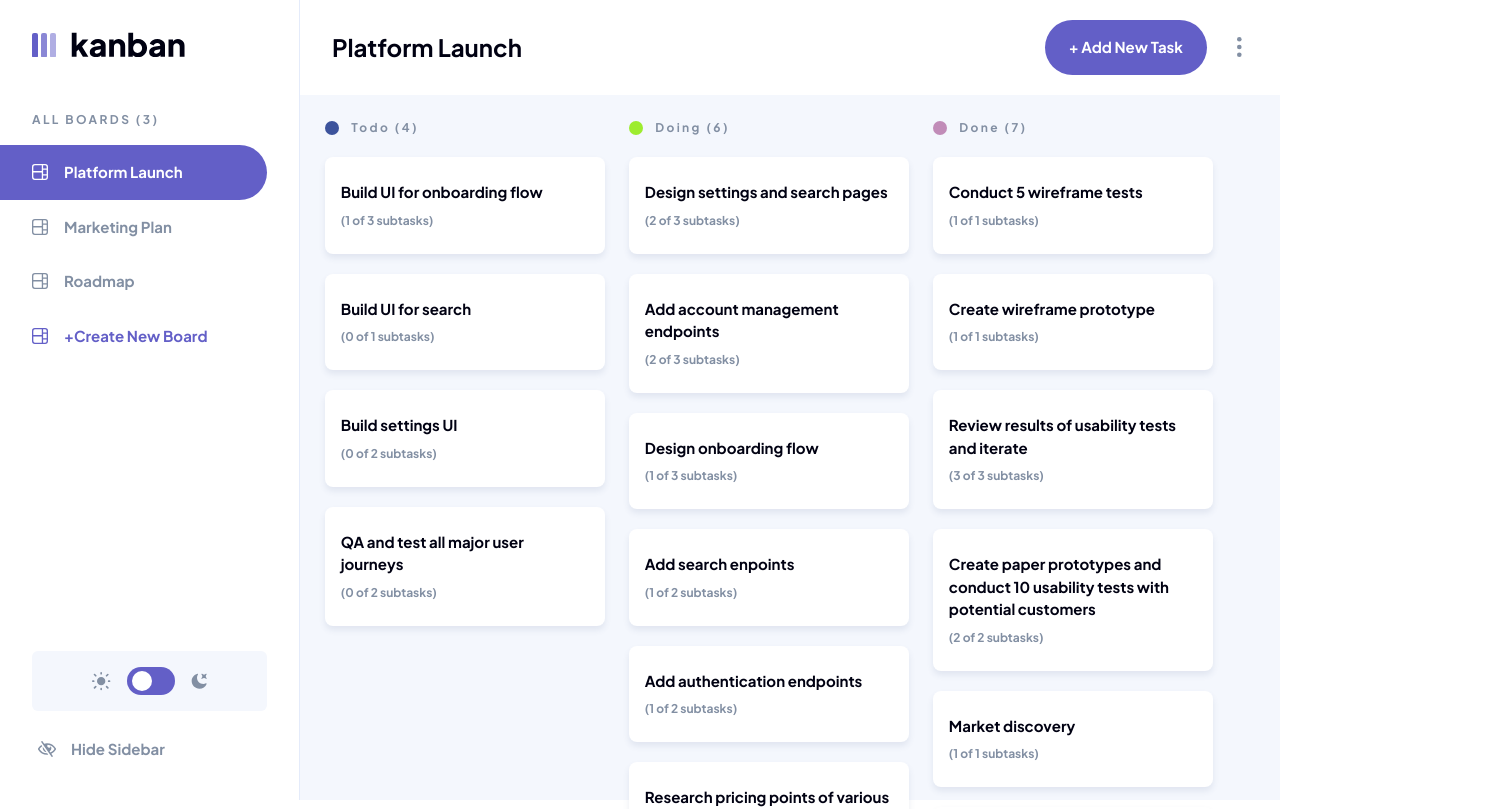
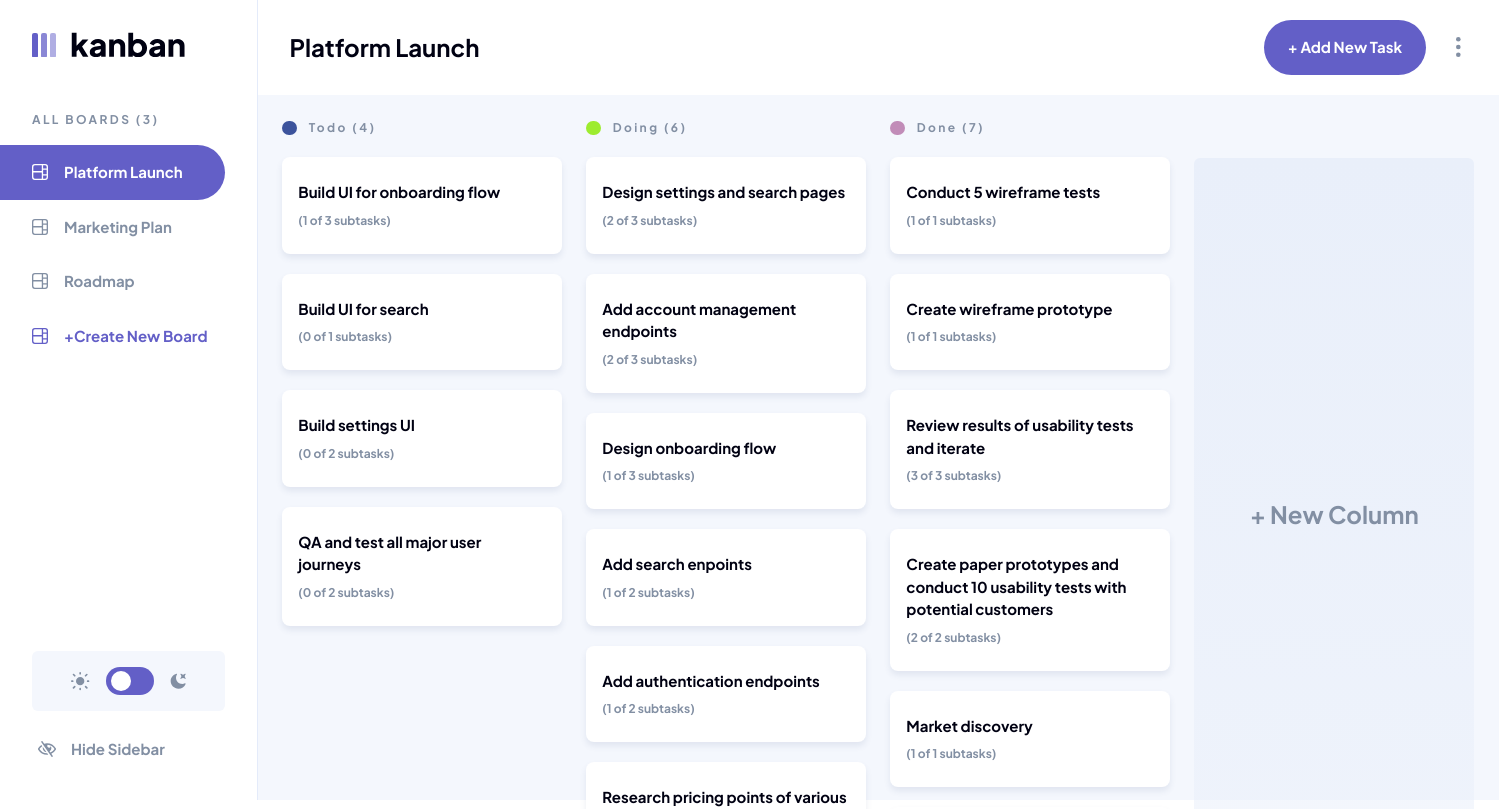
Before and after one commit to KoenCobra/VueKanban, a Vue app: page / in a window 1280 px wide. Shown: the top 809 px of the page, 1499 px wide, since content can reach past the window. Built offline with nearby package versions, Linux system fonts and the light colour scheme; a web font is replaced by a local one.

Commit message:
Added new column

```diff
--- a/src/assets/sass/variables.scss
+++ b/src/assets/sass/variables.scss
@@ -19,9 +19,16 @@
   --lightPurpleBtnBackground: rgba(99, 95, 199, 0.1);
   --darkGreyBackground: var(--white);
   --lightPurpleHover: rgba(99, 95, 199, 0.25);
+  --addColumnBackGround: linear-gradient(180deg, #e9effa 0%, rgba(233, 239, 250, 0.5) 100%);
 }
 
 .dark {
+  --addColumnBackGround: linear-gradient(
+    180deg,
+    rgba(43, 44, 55, 0.25) 0%,
+    rgba(43, 44, 55, 0.13) 100%
+  );
+
   --textColor: var(--white);
   --lines: #3e3f4e;
   --bodyBackground: var(--veryDarkGrey);
--- a/src/components/Columns.vue
+++ b/src/components/Columns.vue
@@ -18,6 +18,7 @@
         </div>
       </div>
     </div>
+    <div class="add-column">+ New Column</div>
   </div>
 </template>
 
@@ -82,5 +83,19 @@ const boardStore = useBoardStore()
       }
     }
   }
+
+  .add-column {
+    display: grid;
+    place-items: center;
+    margin-top: 39px;
+    width: 280px;
+    max-height: 814px;
+    border-radius: 6px;
+    background: var(--addColumnBackGround);
+    font-size: 1.5rem;
+    color: var(--mediumGrey);
+    font-weight: 700;
+    cursor: pointer;
+  }
 }
 </style>
```
